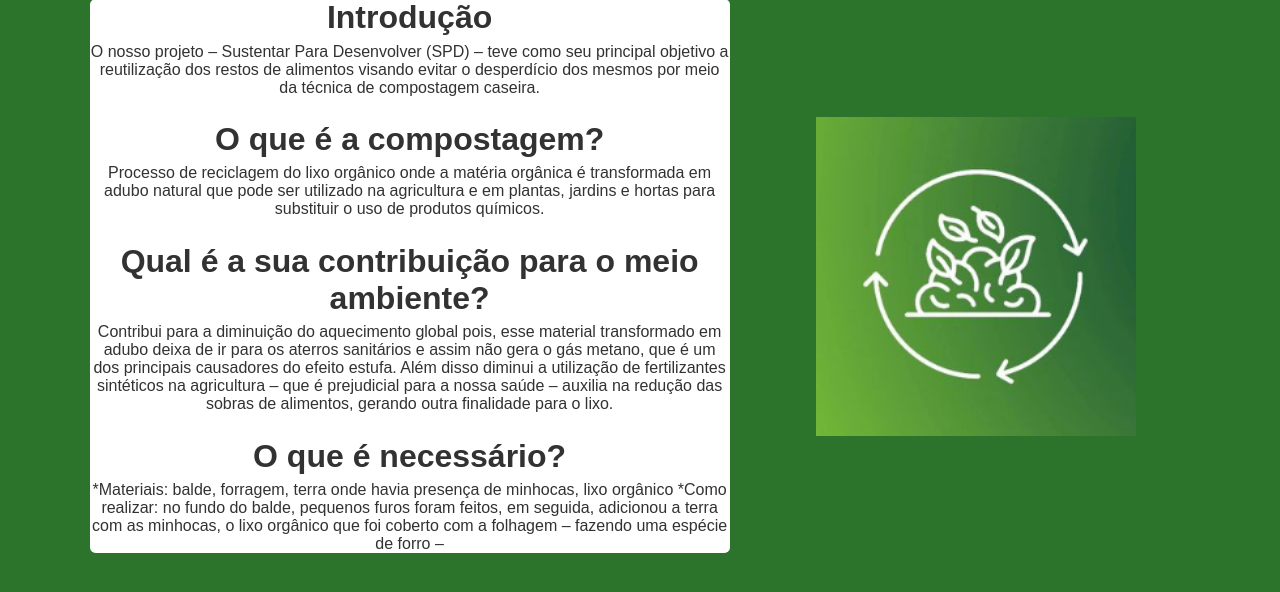
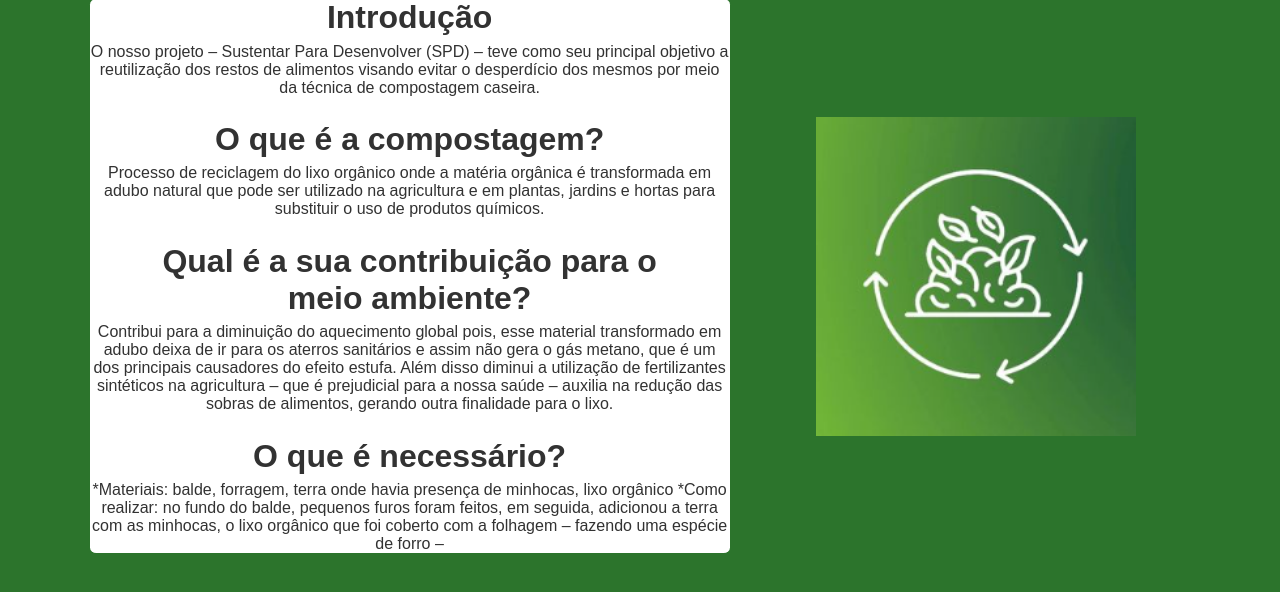
Before and after one commit to Pedrinhous12/pvgs.github.io, a PHP site: page / in a window 1280 px wide. Shown: the part 116-708 px from the top of the page. Run offline with PHP 8.4, Linux system fonts and the light colour scheme.

Commit message:
Update index.css

```diff
--- a/index.css
+++ b/index.css
@@ -20,8 +20,8 @@ body{
 h1{
    margin-bottom:5%;
    margin: 1%;
-   margin-left: 1%;
-   margin-right: 1%;
+   margin-left: 5%;
+   margin-right: 5%;
 }
 
 #Introdução {
```
